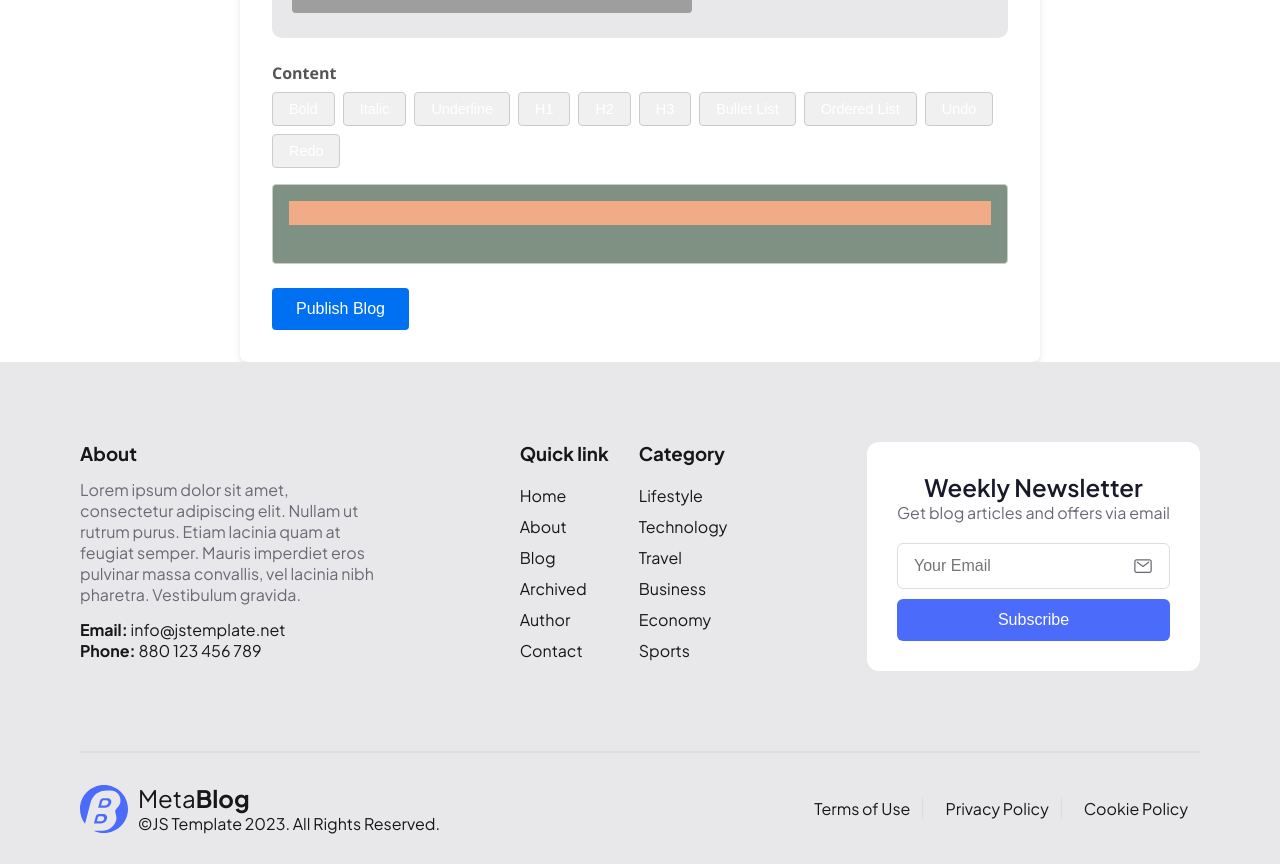
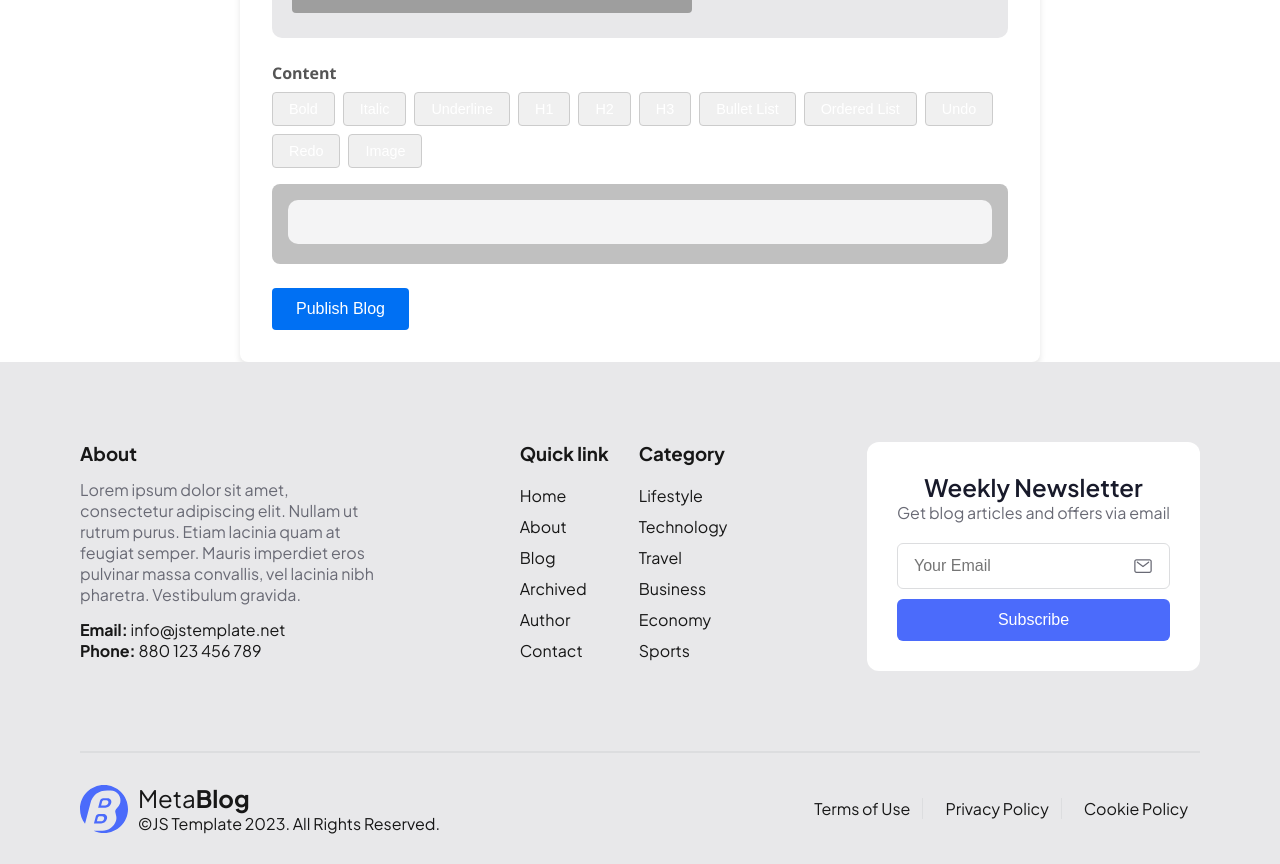
Before and after one commit to Akintayo74/NextJs-travel-blog-guide, a Next.js app: page /blog/create in a window 1280 px wide. Shown: the part 780-1644 px from the top of the page. Built offline with nearby package versions, Linux system fonts and the light colour scheme; sample sign-in values are in the browser's storage; grey boxes are pictures that could not be loaded.

Commit message:
Optimised CreateBlog file.
Restyled text editor, added image upload features.

```diff
--- a/components/CreateBlog.js
+++ b/components/CreateBlog.js
@@ -1,4 +1,287 @@
-import { useState, useContext, useEffect } from 'react';
+// import { useState, useContext, useEffect, useCallback } from 'react';
+// import { blogService } from 'services/api';
+// import { AuthContext } from 'context/AuthContext';
+// import { useRouter } from 'next/router';
+// import { EditorContent, useEditor } from '@tiptap/react';
+// import StarterKit from '@tiptap/starter-kit';
+// import Underline from '@tiptap/extension-underline';
+// import Link from '@tiptap/extension-link';
+// import Placeholder from '@tiptap/extension-placeholder';
+// import styles from '@/styles/CreateBlog.module.css';
+// import Heading from '@tiptap/extension-heading';
+// import BulletList from '@tiptap/extension-bullet-list';
+// import OrderedList from '@tiptap/extension-ordered-list';
+// import ListItem from '@tiptap/extension-list-item';
+// import Image from "@tiptap/extension-image"
+// import History from '@tiptap/extension-history';
+
+// const CreateBlog = () => {
+//   const router = useRouter();
+//   const { user } = useContext(AuthContext);
+//   const [isClient, setIsClient] = useState(false);
+//   const [blogData, setBlogData] = useState({
+//     title: '',
+//     description: '',
+//     author: '',
+//     image: 'https://cdn.dribbble.com/userupload/14898989/file/original-71db7cb2b174ad93235ff7585ad9ea3a.png?resize=1024x768&vertical=center',
+//     user_id: user ? user.id : null
+//   });
+//   const [status, setStatus] = useState('');
+//   const [loading, setLoading] = useState(false);
+
+//   const editor = useEditor({
+//     extensions: [
+//       StarterKit.configure({ history: false }),
+//       Underline,
+//       Link,
+//       Placeholder.configure({
+//         placeholder: 'Write your amazing blog content here...',
+//       }),
+//       Heading.configure({ levels: [1, 2, 3] }),
+//       BulletList,
+//       OrderedList,
+//       ListItem,
+//       History,
+//       Image,
+//     ],
+//     content: isClient ? blogData.description : '',
+//     onUpdate({ editor }) {
+//       setBlogData(prev => ({
+//         ...prev,
+//         description: editor.getHTML(),
+//       }));
+//     },
+//     immediatelyRender: false,
+//   });
+
+
+
+
+
+//   useEffect(() => {
+//     setIsClient(true);
+//   }, []);
+
+
+//   useEffect(() => {
+//     if (user) {
+//       setBlogData(prev => ({
+//         ...prev,
+//         author: user.name || '',
+//         user_id: user.id || null
+//       }));
+//     }
+//   }, [user]);
+
+//   const handleChange = (e) => {
+//     const { name, value } = e.target;
+//     setBlogData(prev => ({
+//       ...prev,
+//       [name]: value
+//     }));
+//   };
+
+//   const handleSubmit = async (e) => {
+//     e.preventDefault();
+
+//     if (!isClient || !editor) {
+//       return;
+//     }
+
+//     setLoading(true);
+//     setStatus('');
+
+//     const now = new Date().toISOString();
+//     const submissionData = {
+//       ...blogData,
+//       created_at: now,
+//       updated_at: now
+//     };
+
+//     try {
+//       const response = await blogService.createBlog(submissionData);
+//       setStatus('Success! Blog created successfully');
+
+//       setTimeout(() => {
+//         router.push('/blog');
+//       }, 2000);
+
+//     } catch (error) {
+//       setStatus(`Error: ${error.message || 'Failed to create blog'}`);
+//     } finally {
+//       setLoading(false);
+//     }
+//   };
+
+//   if (!isClient) {
+//     return <div className={styles.loading}>Loading...</div>;
+//   }
+
+//   const addImage = useCallback(() => {
+//     if (!editor) return;
+
+//     const url = window.prompt('URL');
+//     if (url) {
+//       editor.chain().focus().setImage({ src: url }).run();
+//     }
+//   }, [editor]);
+
+//   if (!editor) {
+//     return null;
+//   }
+
+//   return (
+//     <div className={styles.container}>
+//       <h1 className={styles.title}>Create New Blog Post</h1>
+
+//       <form onSubmit={handleSubmit} className={styles.form}>
+//         <div className={styles.formGroup}>
+//           <label htmlFor="title">Title</label>
+//           <input
+//             type="text"
+//             id="title"
+//             name="title"
+//             value={blogData.title}
+//             onChange={handleChange}
+//             placeholder="Enter blog title"
+//             required
+//           />
+//         </div>
+
+//         <div className={styles.formGroup}>
+//           <label htmlFor="author">Author</label>
+//           <input
+//             type="text"
+//             id="author"
+//             name="author"
+//             value={blogData.author}
+//             onChange={handleChange}
+//             placeholder="Enter author name"
+//             required
+//           />
+//         </div>
+
+//         <div className={styles.formGroup}>
+//           <label htmlFor="image">Cover Image URL</label>
+//           <input
+//             type="url"
+//             id="image"
+//             name="image"
+//             value={blogData.image}
+//             onChange={handleChange}
+//             placeholder="Enter image URL"
+//             required
+//           />
+
+//           {blogData.image && (
+//             <div className={styles.imagePreview}>
+//               <img
+//                 src={blogData.image}
+//                 alt="Cover preview"
+//                 onError={(e) => {
+//                   e.target.onerror = null;
+//                   e.target.src = "/placeholder-image.jpg";
+//                 }}
+//               />
+//             </div>
+//           )}
+//         </div>
+
+//         <div className={styles.formGroup}>
+//           <label>Content</label>
+
+//           {/* Toolbar */}
+//           {isClient && editor && (
+//             <div className={styles.toolbar}>
+//               <button type="button" onClick={() => editor.chain().focus().toggleBold().run()}>
+//                 Bold
+//               </button>
+//               <button type="button" onClick={() => editor.chain().focus().toggleItalic().run()}>
+//                 Italic
+//               </button>
+//               <button type="button" onClick={() => editor.chain().focus().toggleUnderline().run()}>
+//                 Underline
+//               </button>
+//               <button type="button" onClick={() => editor.chain().focus().toggleHeading({ level: 1 }).run()}>
+//                 H1
+//               </button>
+//               <button type="button" onClick={() => editor.chain().focus().toggleHeading({ level: 2 }).run()}>
+//                 H2
+//               </button>
+//               <button type="button" onClick={() => editor.chain().focus().toggleHeading({ level: 3 }).run()}>
+//                 H3
+//               </button>
+//               <button type="button" onClick={() => editor.chain().focus().toggleBulletList().run()}>
+//                 Bullet List
+//               </button>
+//               <button type="button" onClick={() => editor.chain().focus().toggleOrderedList().run()}>
+//                 Ordered List
+//               </button>
+//               <button type="button" onClick={() => editor.chain().focus().undo().run()}>
+//                 Undo
+//               </button>
+//               <button type="button" onClick={() => editor.chain().focus().redo().run()}>
+//                 Redo
+//               </button>
+//               <button type="button" onClick={addImage}>
+//                 Image
+//               </button>
+//             </div>
+//           )}
+
+//           {/* Editor Content */}
+//           {isClient ? (
+//             <EditorContent editor={editor} className={styles.editorContent} />
+//           ) : (
+//             <div className={styles.editorPlaceholder}>Loading editor...</div>
+//           )}
+//         </div>
+
+//         <button
+//           type="submit"
+//           disabled={loading}
+//           className={styles.submitButton}
+//         >
+//           {loading ? 'Publishing...' : 'Publish Blog'}
+//         </button>
+//       </form>
+
+//       {status && (
+//         <div className={status.includes('Error') ? styles.error : styles.success}>
+//           {status}
+//         </div>
+//       )}
+//     </div>
+//   );
+// };
+
+// export default CreateBlog;
+
+
+
+
+
+
+
+
+
+
+
+
+
+
+
+
+
+
+
+
+
+
+
+
+
+import { useState, useContext, useEffect, useCallback } from 'react';
 import { blogService } from 'services/api';
 import { AuthContext } from 'context/AuthContext';
 import { useRouter } from 'next/router';
@@ -12,6 +295,7 @@ import Heading from '@tiptap/extension-heading';
 import BulletList from '@tiptap/extension-bullet-list';
 import OrderedList from '@tiptap/extension-ordered-list';
 import ListItem from '@tiptap/extension-list-item';
+import Image from "@tiptap/extension-image"
 import History from '@tiptap/extension-history';
 
 const CreateBlog = () => {
@@ -41,6 +325,7 @@ const CreateBlog = () => {
       OrderedList,
       ListItem,
       History,
+      Image,
     ],
     content: isClient ? blogData.description : '',
     onUpdate({ editor }) {
@@ -52,14 +337,9 @@ const CreateBlog = () => {
     immediatelyRender: false,
   });
 
-
-
-
-
   useEffect(() => {
     setIsClient(true);
   }, []);
-
 
   useEffect(() => {
     if (user) {
@@ -111,8 +391,21 @@ const CreateBlog = () => {
     }
   };
 
+  const addImage = useCallback(() => {
+    if (!editor) return;
+
+    const url = window.prompt('URL');
+    if (url) {
+      editor.chain().focus().setImage({ src: url }).run();
+    }
+  }, [editor]);
+
   if (!isClient) {
     return <div className={styles.loading}>Loading...</div>;
+  }
+
+  if (!editor) {
+    return null;
   }
 
   return (
@@ -178,42 +471,23 @@ const CreateBlog = () => {
           {/* Toolbar */}
           {isClient && editor && (
             <div className={styles.toolbar}>
-              <button type="button" onClick={() => editor.chain().focus().toggleBold().run()}>
-                Bold
-              </button>
-              <button type="button" onClick={() => editor.chain().focus().toggleItalic().run()}>
-                Italic
-              </button>
-              <button type="button" onClick={() => editor.chain().focus().toggleUnderline().run()}>
-                Underline
-              </button>
-              <button type="button" onClick={() => editor.chain().focus().toggleHeading({ level: 1 }).run()}>
-                H1
-              </button>
-              <button type="button" onClick={() => editor.chain().focus().toggleHeading({ level: 2 }).run()}>
-                H2
-              </button>
-              <button type="button" onClick={() => editor.chain().focus().toggleHeading({ level: 3 }).run()}>
-                H3
-              </button>
-              <button type="button" onClick={() => editor.chain().focus().toggleBulletList().run()}>
-                Bullet List
-              </button>
-              <button type="button" onClick={() => editor.chain().focus().toggleOrderedList().run()}>
-                Ordered List
-              </button>
-              <button type="button" onClick={() => editor.chain().focus().undo().run()}>
-                Undo
-              </button>
-              <button type="button" onClick={() => editor.chain().focus().redo().run()}>
-                Redo
-              </button>
+              <button type="button" onClick={() => editor.chain().focus().toggleBold().run()}>Bold</button>
+              <button type="button" onClick={() => editor.chain().focus().toggleItalic().run()}>Italic</button>
+              <button type="button" onClick={() => editor.chain().focus().toggleUnderline().run()}>Underline</button>
+              <button type="button" onClick={() => editor.chain().focus().toggleHeading({ level: 1 }).run()}>H1</button>
+              <button type="button" onClick={() => editor.chain().focus().toggleHeading({ level: 2 }).run()}>H2</button>
+              <button type="button" onClick={() => editor.chain().focus().toggleHeading({ level: 3 }).run()}>H3</button>
+              <button type="button" onClick={() => editor.chain().focus().toggleBulletList().run()}>Bullet List</button>
+              <button type="button" onClick={() => editor.chain().focus().toggleOrderedList().run()}>Ordered List</button>
+              <button type="button" onClick={() => editor.chain().focus().undo().run()}>Undo</button>
+              <button type="button" onClick={() => editor.chain().focus().redo().run()}>Redo</button>
+              <button type="button" onClick={addImage}>Image</button>
             </div>
           )}
 
           {/* Editor Content */}
           {isClient ? (
-            <EditorContent editor={editor} className={styles.editorContent} />
+            <EditorContent editor={editor} className={`${styles.editorContent} ${styles.tiptap_editor}`} />
           ) : (
             <div className={styles.editorPlaceholder}>Loading editor...</div>
           )}
--- a/src/styles/CreateBlog.module.css
+++ b/src/styles/CreateBlog.module.css
@@ -90,18 +90,25 @@
   }
 
   .editorContent {
-    border: 1px solid #cccccc;
-    border-radius: 4px;
+    /* border: 1px solid #cccccc; */
+    border-radius: 8px;
     padding: 1rem;
     min-height: 80px;
     font-size: 1rem;
     line-height: 1.5;
-    background-color: var(--blog-editor);
+    color: red;
+    /* background-color: silver; */
+    background-color: var(--blog-textEditorWrapper-color);
+
     color: var(--blog-input-color);
   }
 
   .editorContent > div{
-    background-color: #F1AB86;
+    padding: 10px;
+    border-radius: 10px;
+    /* background-color: #F1AB86; */
+    background-color: var(--heroInput-color);
+    color: #E1E1E1;
   }
 
   .submitButton {
@@ -136,3 +143,8 @@
     font-size: 1.2rem;
     color: #555555;
   }
+
+  .tiptap_editor img{
+    border-radius: 10px;
+    padding: 20px;
+  }
--- a/src/styles/globals.css
+++ b/src/styles/globals.css
@@ -21,6 +21,7 @@
   --blog-background: #ffffff;
   --blog-input-color: #000000;
   --blog-editor: #7F9183;
+  --blog-textEditorWrapper-color: silver;
 }
 
 [data-theme='dark']{
@@ -42,6 +43,7 @@
   --blog-background: #7D82B8;
   --blog-input-color: #ffffff;
   --blog-editor: #96ADC8;
+  --blog-textEditorWrapper-color: #495867;
 }
 
 html,
```
